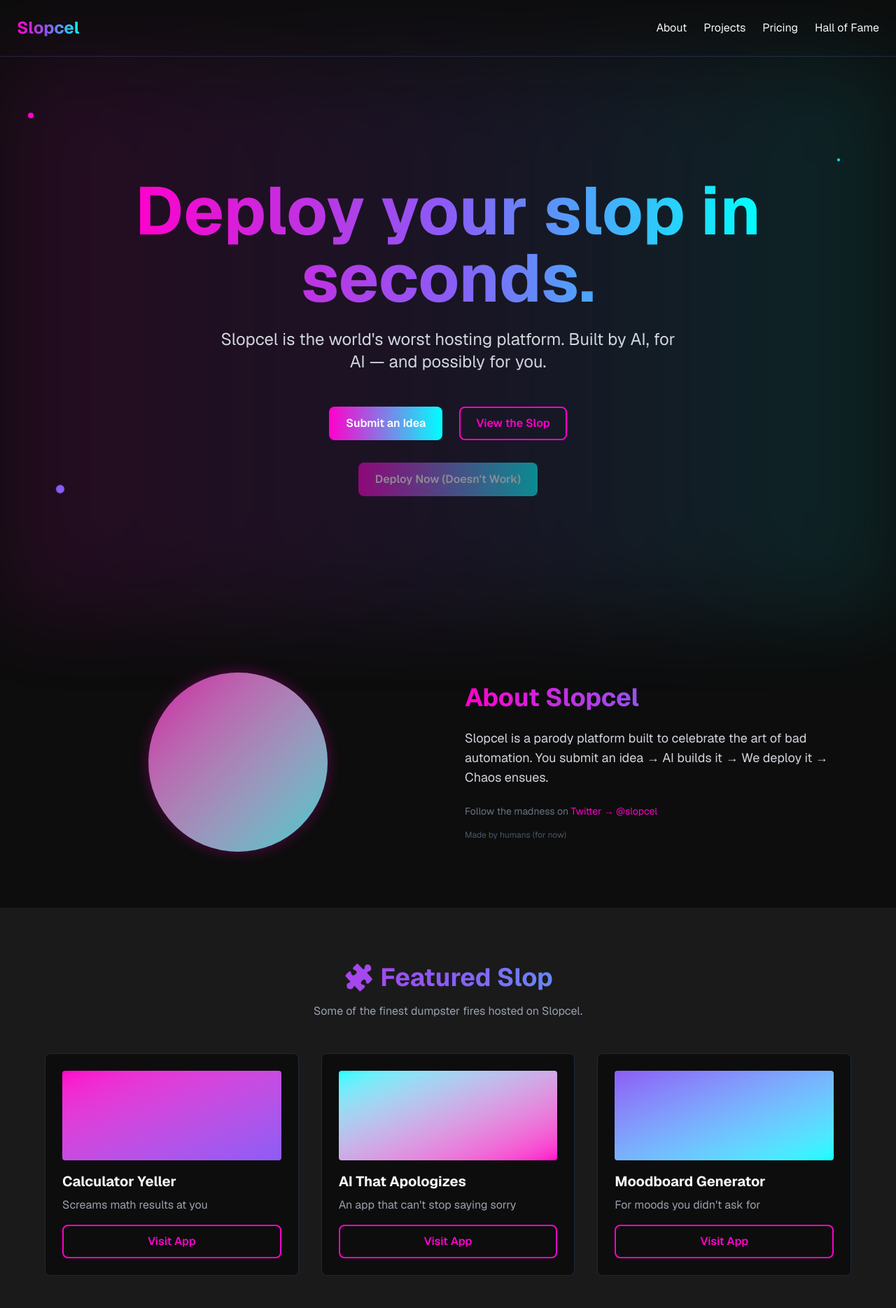
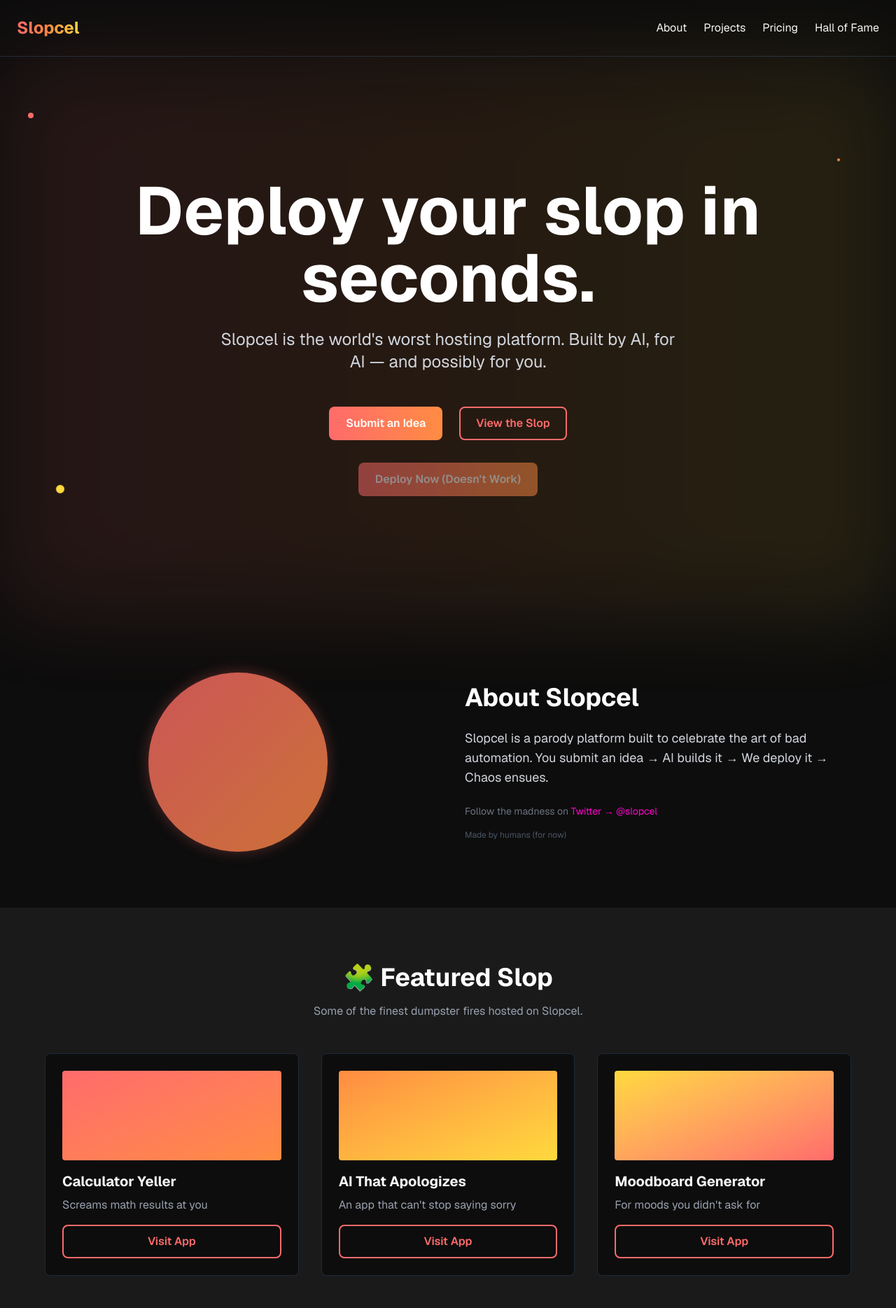
Before and after one commit to slopcel/slopcel, a Next.js app: page / in a window 1280 px wide. Shown: the top 1869 px of the page at 70% size. Built offline with nearby package versions, Linux system fonts and the light colour scheme.

Commit message:
Tryna make this look somewhat decent

```diff
--- a/app/globals.css
+++ b/app/globals.css
@@ -3,8 +3,9 @@
 :root {
   --background: #0d0d0d;
   --foreground: #f8f8f8;
-  --accent-pink: #ff00cc;
-  --accent-cyan: #00ffff;
+  --accent-pink: #ff6b6b;
+  --accent-orange: #ff8c42;
+  --accent-yellow: #ffd93d;
   --accent-purple: #8b5cf6;
 }
 
@@ -24,20 +25,24 @@ body {
 
 /* Neon gradient backgrounds */
 .neon-gradient {
-  background: linear-gradient(90deg, var(--accent-pink), var(--accent-purple), var(--accent-cyan));
+  background: linear-gradient(90deg, var(--accent-pink), var(--accent-orange), var(--accent-yellow));
 }
 
 .neon-gradient-vertical {
-  background: linear-gradient(180deg, var(--accent-pink), var(--accent-purple), var(--accent-cyan));
+  background: linear-gradient(180deg, var(--accent-pink), var(--accent-orange), var(--accent-yellow));
 }
 
 /* Glow effects */
 .glow-pink {
-  box-shadow: 0 0 20px rgba(255, 0, 204, 0.3);
+  box-shadow: 0 0 20px rgba(255, 107, 107, 0.3);
 }
 
-.glow-cyan {
-  box-shadow: 0 0 20px rgba(0, 255, 255, 0.3);
+.glow-orange {
+  box-shadow: 0 0 20px rgba(255, 140, 66, 0.3);
+}
+
+.glow-yellow {
+  box-shadow: 0 0 20px rgba(255, 217, 61, 0.3);
 }
 
 .glow-purple {
@@ -46,7 +51,7 @@ body {
 
 /* Hover animations */
 .hover-glow:hover {
-  box-shadow: 0 0 30px rgba(255, 0, 204, 0.5);
+  box-shadow: 0 0 30px rgba(255, 107, 107, 0.5);
   transition: box-shadow 0.3s ease-in-out;
 }
 
@@ -82,7 +87,7 @@ body {
 
 /* Gradient text */
 .gradient-text {
-  background: linear-gradient(90deg, var(--accent-pink), var(--accent-purple), var(--accent-cyan));
+  background: linear-gradient(90deg, var(--accent-pink), var(--accent-orange), var(--accent-yellow));
   -webkit-background-clip: text;
   -webkit-text-fill-color: transparent;
   background-clip: text;
@@ -95,12 +100,12 @@ body {
 
 .card-hover:hover {
   transform: translateY(-5px) rotate(1deg);
-  box-shadow: 0 10px 30px rgba(255, 0, 204, 0.2);
+  box-shadow: 0 10px 30px rgba(255, 107, 107, 0.2);
 }
 
 /* Button styles */
 .btn-primary {
-  background: linear-gradient(90deg, var(--accent-pink), var(--accent-cyan));
+  background: linear-gradient(90deg, var(--accent-pink), var(--accent-orange));
   border: none;
   color: white;
   padding: 12px 24px;
@@ -113,7 +118,7 @@ body {
 
 .btn-primary:hover {
   transform: translateY(-2px);
-  box-shadow: 0 10px 25px rgba(255, 0, 204, 0.4);
+  box-shadow: 0 10px 25px rgba(255, 107, 107, 0.4);
 }
 
 .btn-primary::before {
@@ -144,5 +149,5 @@ body {
 .btn-secondary:hover {
   background: var(--accent-pink);
   color: white;
-  box-shadow: 0 0 20px rgba(255, 0, 204, 0.3);
+  box-shadow: 0 0 20px rgba(255, 107, 107, 0.3);
 }
--- a/app/hall-of-fame/page.tsx
+++ b/app/hall-of-fame/page.tsx
@@ -19,7 +19,7 @@ export default function HallOfFame() {
       {/* Hero Section */}
       <section className="py-20 px-6">
         <div className="max-w-6xl mx-auto text-center">
-          <h1 className="text-6xl font-bold mb-6 gradient-text">
+          <h1 className="text-6xl font-bold mb-6 text-white">
             🏆 Hall of Fame
           </h1>
           <p className="text-xl text-gray-300 mb-4">
@@ -41,7 +41,7 @@ export default function HallOfFame() {
                 🥇 #1
               </div>
               <div className="flex items-center gap-8 mt-4">
-                <div className="w-32 h-32 bg-gradient-to-br from-yellow-400 to-orange-500 rounded-lg glow-pink"></div>
+                <div className="w-32 h-32 bg-gradient-to-br from-[#ffd93d] to-[#ff8c42] rounded-lg glow-pink"></div>
                 <div className="flex-1">
                   <h3 className="text-3xl font-bold mb-2">The Ultimate Slop Generator</h3>
                   <p className="text-gray-400 mb-4">
@@ -67,7 +67,7 @@ export default function HallOfFame() {
                 🥈 #2
               </div>
               <div className="flex items-center gap-8 mt-4">
-                <div className="w-32 h-32 bg-gradient-to-br from-gray-400 to-gray-600 rounded-lg glow-cyan"></div>
+                <div className="w-32 h-32 bg-gradient-to-br from-[#ff8c42] to-[#ff6b6b] rounded-lg glow-orange"></div>
                 <div className="flex-1">
                   <h3 className="text-3xl font-bold mb-2">Error Message Poetry</h3>
                   <p className="text-gray-400 mb-4">
@@ -94,7 +94,7 @@ export default function HallOfFame() {
                 🥉 #3
               </div>
               <div className="flex items-center gap-8 mt-4">
-                <div className="w-32 h-32 bg-gradient-to-br from-orange-400 to-red-500 rounded-lg glow-purple"></div>
+                <div className="w-32 h-32 bg-gradient-to-br from-[#ff6b6b] to-[#ffd93d] rounded-lg glow-yellow"></div>
                 <div className="flex-1">
                   <h3 className="text-3xl font-bold mb-2">Loading Screen Simulator</h3>
                   <p className="text-gray-400 mb-4">
@@ -117,7 +117,7 @@ export default function HallOfFame() {
 
             {/* Honorable Mentions */}
             <div className="mt-16">
-              <h2 className="text-3xl font-bold text-center mb-8 gradient-text">
+              <h2 className="text-3xl font-bold text-center mb-8 text-white">
                 Honorable Mentions
               </h2>
               <div className="grid md:grid-cols-2 gap-6">
--- a/app/page.tsx
+++ b/app/page.tsx
@@ -51,12 +51,12 @@ export default function Home() {
         <div className="absolute inset-0 neon-gradient opacity-10 blur-3xl"></div>
 
         {/* Floating particles */}
-        <div className="absolute top-20 left-10 w-2 h-2 bg-[#ff00cc] rounded-full floating"></div>
-        <div className="absolute top-40 right-20 w-1 h-1 bg-[#00ffff] rounded-full floating" style={{animationDelay: '2s'}}></div>
-        <div className="absolute bottom-40 left-20 w-3 h-3 bg-[#8b5cf6] rounded-full floating" style={{animationDelay: '4s'}}></div>
+        <div className="absolute top-20 left-10 w-2 h-2 bg-[#ff6b6b] rounded-full floating"></div>
+        <div className="absolute top-40 right-20 w-1 h-1 bg-[#ff8c42] rounded-full floating" style={{animationDelay: '2s'}}></div>
+        <div className="absolute bottom-40 left-20 w-3 h-3 bg-[#ffd93d] rounded-full floating" style={{animationDelay: '4s'}}></div>
 
         <div className="text-center max-w-4xl mx-auto relative z-10">
-          <h1 className="text-6xl md:text-8xl font-bold mb-6 gradient-text">
+          <h1 className="text-6xl md:text-8xl font-bold mb-6 text-white">
             Deploy your slop in seconds.
           </h1>
           <p className="text-xl md:text-2xl mb-12 text-gray-300 max-w-2xl mx-auto">
@@ -85,11 +85,11 @@ export default function Home() {
         <div className="max-w-6xl mx-auto">
           <div className="grid md:grid-cols-2 gap-12 items-center">
             <div className="relative">
-              <div className="w-64 h-64 mx-auto bg-gradient-to-br from-[#ff00cc] to-[#00ffff] rounded-full glow-pink"></div>
+              <div className="w-64 h-64 mx-auto bg-gradient-to-br from-[#ff6b6b] to-[#ff8c42] rounded-full glow-pink"></div>
               <div className="absolute inset-0 w-64 h-64 mx-auto bg-black rounded-full opacity-20"></div>
             </div>
             <div>
-              <h2 className="text-4xl font-bold mb-6 gradient-text">
+              <h2 className="text-4xl font-bold mb-6 text-white">
                 About Slopcel
               </h2>
               <p className="text-lg text-gray-300 mb-6">
@@ -110,7 +110,7 @@ export default function Home() {
       {/* Featured Apps Section */}
       <section id="projects" className="py-20 px-6 bg-[#1a1a1a]">
         <div className="max-w-6xl mx-auto">
-          <h2 className="text-4xl font-bold text-center mb-4 gradient-text">
+          <h2 className="text-4xl font-bold text-center mb-4 text-white">
             🧩 Featured Slop
           </h2>
           <p className="text-center text-gray-400 mb-12">
@@ -119,21 +119,21 @@ export default function Home() {
 
           <div className="grid md:grid-cols-3 gap-8">
             <div className="card-hover bg-[#0d0d0d] p-6 rounded-lg border border-gray-800">
-              <div className="w-full h-32 bg-gradient-to-br from-[#ff00cc] to-[#8b5cf6] rounded mb-4"></div>
+              <div className="w-full h-32 bg-gradient-to-br from-[#ff6b6b] to-[#ff8c42] rounded mb-4"></div>
               <h3 className="text-xl font-bold mb-2">Calculator Yeller</h3>
               <p className="text-gray-400 mb-4">Screams math results at you</p>
               <button className="btn-secondary w-full">Visit App</button>
             </div>
 
             <div className="card-hover bg-[#0d0d0d] p-6 rounded-lg border border-gray-800">
-              <div className="w-full h-32 bg-gradient-to-br from-[#00ffff] to-[#ff00cc] rounded mb-4"></div>
+              <div className="w-full h-32 bg-gradient-to-br from-[#ff8c42] to-[#ffd93d] rounded mb-4"></div>
               <h3 className="text-xl font-bold mb-2">AI That Apologizes</h3>
               <p className="text-gray-400 mb-4">An app that can't stop saying sorry</p>
               <button className="btn-secondary w-full">Visit App</button>
             </div>
 
             <div className="card-hover bg-[#0d0d0d] p-6 rounded-lg border border-gray-800">
-              <div className="w-full h-32 bg-gradient-to-br from-[#8b5cf6] to-[#00ffff] rounded mb-4"></div>
+              <div className="w-full h-32 bg-gradient-to-br from-[#ffd93d] to-[#ff6b6b] rounded mb-4"></div>
               <h3 className="text-xl font-bold mb-2">Moodboard Generator</h3>
               <p className="text-gray-400 mb-4">For moods you didn't ask for</p>
               <button className="btn-secondary w-full">Visit App</button>
@@ -151,7 +151,7 @@ export default function Home() {
       {/* Pricing Section */}
       <section id="pricing" className="py-20 px-6">
         <div className="max-w-6xl mx-auto">
-          <h2 className="text-4xl font-bold text-center mb-4 gradient-text">
+          <h2 className="text-4xl font-bold text-center mb-4 text-white">
             💰 Pricing (Parody Style)
           </h2>
           <p className="text-center text-gray-400 mb-12">
@@ -216,7 +216,7 @@ export default function Home() {
       {/* Testimonials */}
       <section className="py-20 px-6 bg-[#1a1a1a]">
         <div className="max-w-4xl mx-auto text-center">
-          <h2 className="text-3xl font-bold mb-12 gradient-text">
+          <h2 className="text-3xl font-bold mb-12 text-white">
             What People Are Saying
           </h2>
           <div className="grid md:grid-cols-2 gap-8">
```
Also changed, not shown: 1 other file (tests, documents, lock files or other folders).
